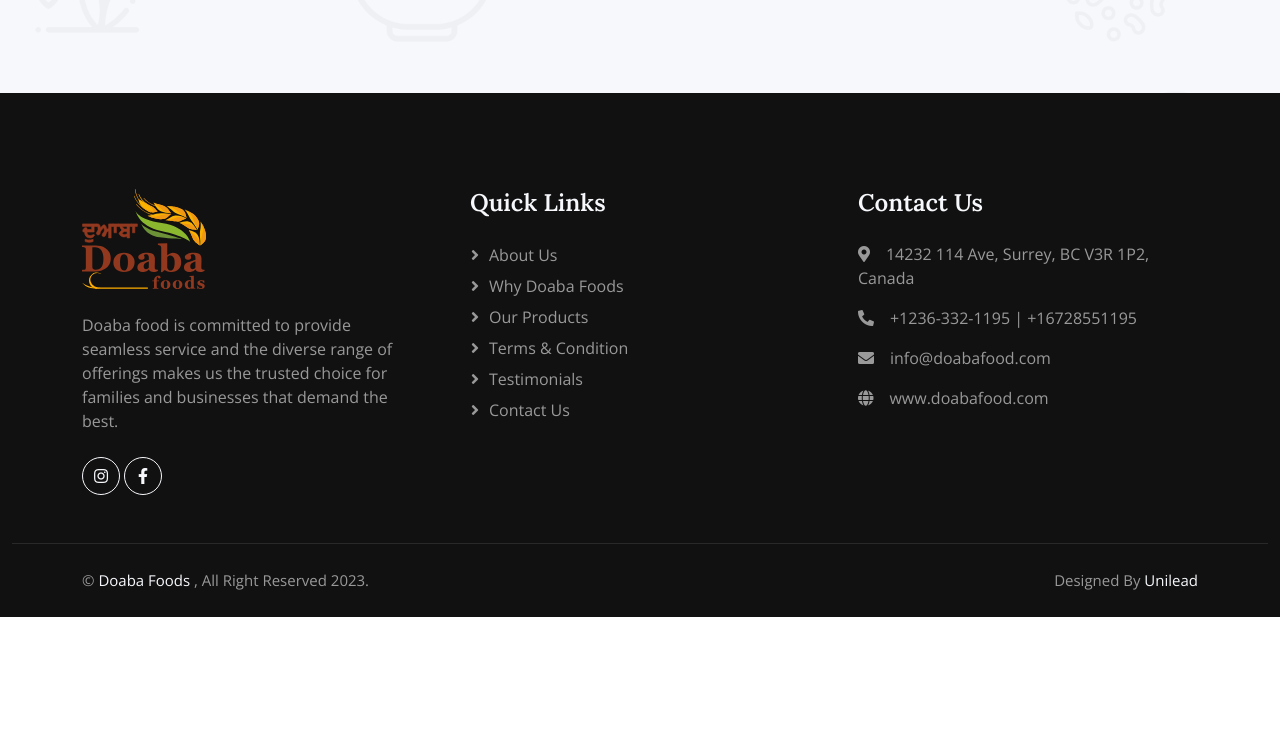
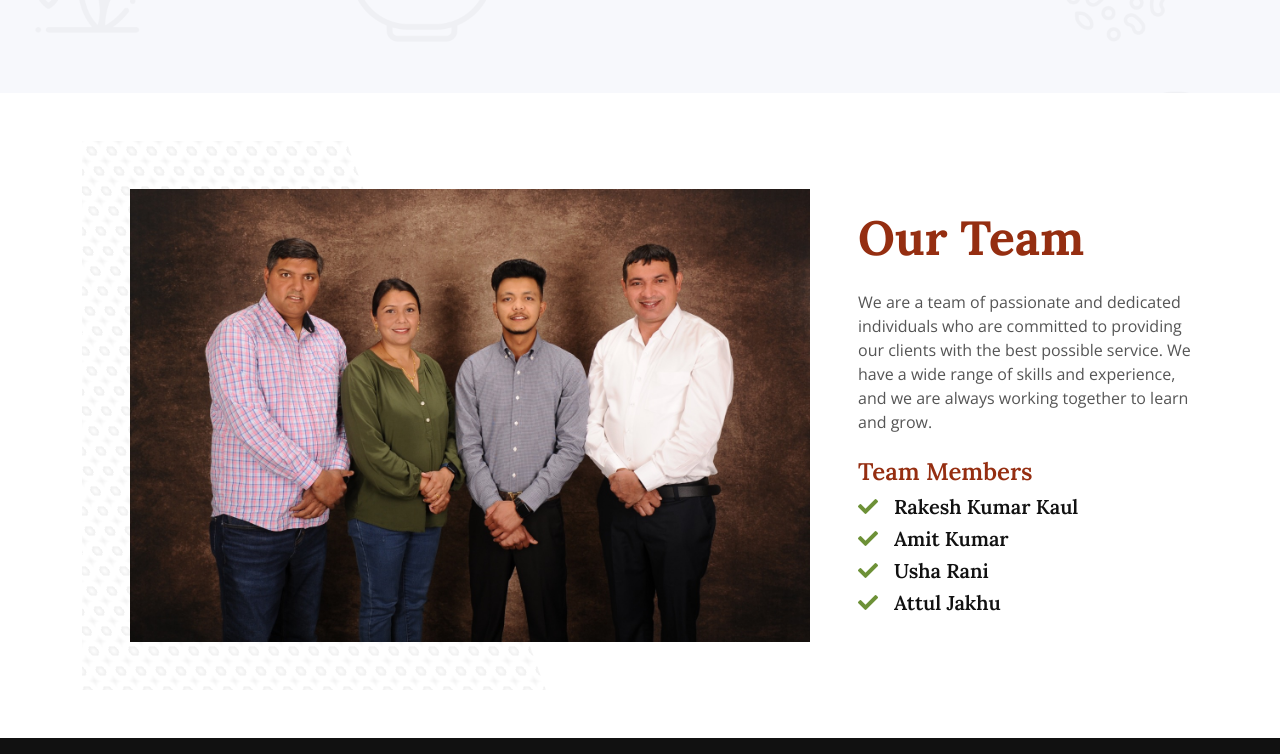
Before and after one commit to jazz-design/Doaba_foods, a plain HTML site: page about.html in a window 1280 px wide. Shown: the part 2766-3520 px from the top of the page. Before the commit the page ends 3383 px from the top, so only its background shows below. Drawn offline with nearby package versions, Linux system fonts and the light colour scheme.

Commit message:
team update

```diff
--- a/about.html
+++ b/about.html
@@ -165,6 +165,8 @@ supplies.</p>
     <!-- Commitment End -->
 
 
+
+
     <!-- Feature Start -->
     <div class="container-fluid bg-light bg-icon py-6">
         <div class="container">
@@ -189,6 +191,37 @@ customers with goods in every part of North America and soon in the rest of the
         </div>
     </div>
     <!-- Feature End -->
+
+
+	   <!-- Team Start -->
+    <div class="container-xxl py-5">
+        <div class="container">
+            <div class="row g-5 align-items-center">
+
+                <div class="col-lg-8 wow fadeIn" data-wow-delay="0.1s">
+                    <div class="about-img position-relative overflow-hidden p-5 pe-0">
+                        <img class="img-fluid w-100" src="img/team.jpeg">
+                    </div>
+                </div>
+                <div class="col-lg-4 wow fadeIn" data-wow-delay="0.5s">
+                    <h1 class="display-5 mb-4">Our Team</h1>
+               <p class="mb-4">We are a team of passionate and dedicated individuals who are committed to providing our clients with the best possible service. We have a wide range of skills and experience, and we are always working together to learn and grow.<br>
+</p>
+					<h4>Team Members</h4>
+                    <h5 class="text-dark"><i class="fa fa-check text-primary me-3"></i>Rakesh Kumar Kaul</h5>
+                   <h5 class="text-dark"><i class="fa fa-check text-primary me-3"></i>Amit Kumar</h5>
+                   <h5 class="text-dark"><i class="fa fa-check text-primary me-3"></i>Usha Rani</h5>
+					<h5 class="text-dark"><i class="fa fa-check text-primary me-3"></i>Attul Jakhu</h5>
+
+
+                </div>
+            </div>
+        </div>
+    </div>
+    <!-- Team End -->
+
+
+
 
 
     <!-- Footer Start -->
```
Also changed, not shown: img/team.jpeg (added).
